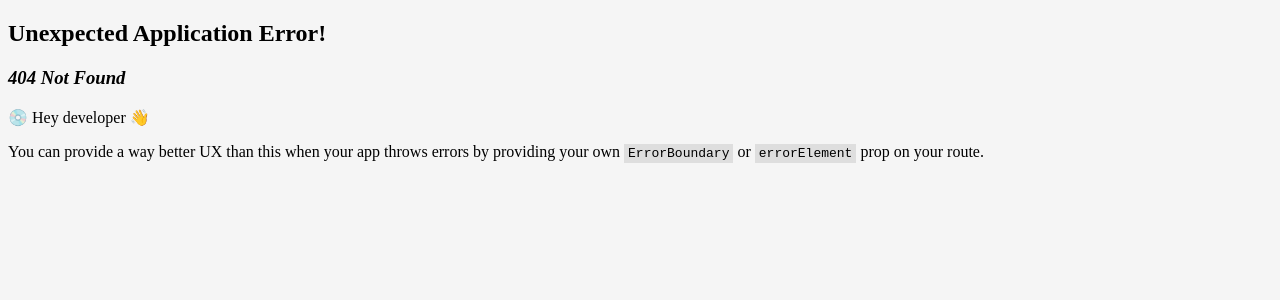
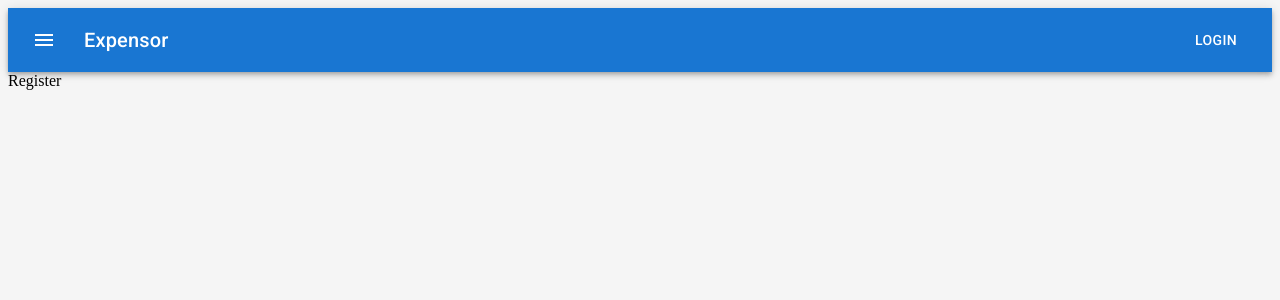
Before and after one commit to DeepakBarwal/mern-expenses, a React (Create React App) app in the folder client/: page /register in a window 1280 px wide. Before the commit this address had no page. Shown: the top 300 px of the page. Built offline with nearby package versions, Linux system fonts and the light colour scheme.

Commit message:
client: added empty register component to routes

```diff
--- /dev/null
+++ b/client/src/pages/Register.js
@@ -0,0 +1,8 @@
+
+const Register = () => {
+    return (
+        <>Register</>
+    );
+};
+
+export default Register;
```
Also changed, not shown: client/src/index.js (+6 -1 lines).
